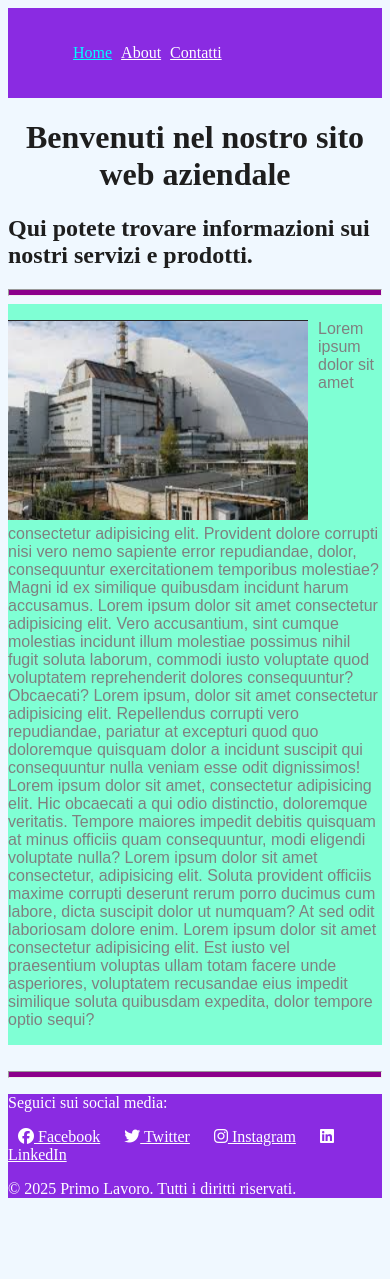
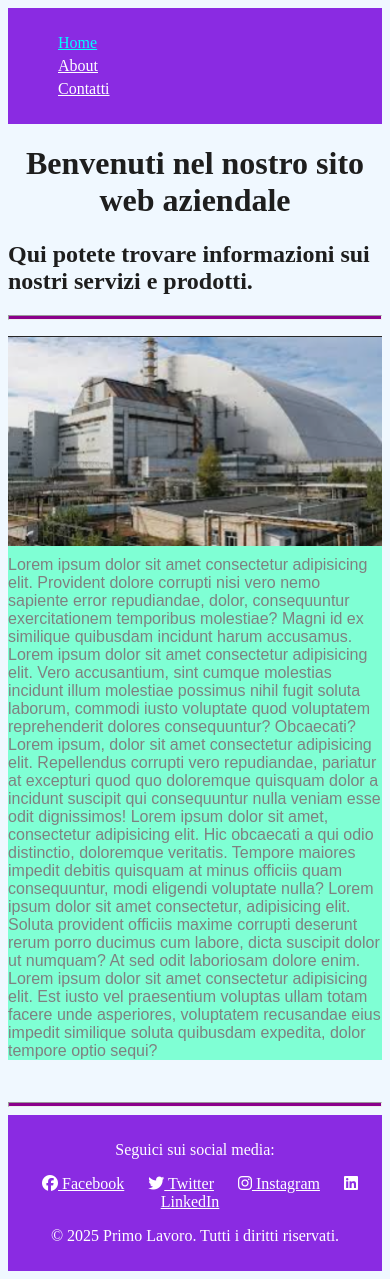
Before and after one commit to Azoin07/secondo-try-sito, a plain HTML site: page index.html in a window 390 px wide. Before the commit the page ends 1214 px from the top, so only its background shows below. Drawn offline with Linux system fonts and the light colour scheme.

Commit message:
Add files via upload

```diff
--- a/style.css
+++ b/style.css
@@ -62,3 +62,48 @@ iframe{
     height:450px;
     border:0;
 }
+
+@media (max-width: 600px) {
+    h1 {
+        font-size: 2em;
+        text-align: center;
+    }
+    nav {
+        padding: 10px;
+        font-size: 1em;
+    }
+    nav>ul>li {
+        display: block;
+        padding-left: 0;
+        margin-bottom: 5px;
+    }
+    .image {
+        width: 100%;
+        height: auto;
+        float: none;
+        padding-right: 0;
+        padding-bottom: 10px;
+        display: block;
+        margin: 0 auto;
+    }
+    .divider {
+        height: 3px;
+    }
+    iframe {
+        width: 100%;
+        height: 250px;
+        padding-left: 0;
+        padding-right: 0;
+        display: block;
+        margin: 0 auto;
+    }
+    body>div>p {
+        display: block;
+        font-size: 1em;
+    }
+    footer {
+        padding: 10px;
+        font-size: 1em;
+        text-align: center;
+    }
+}
```
